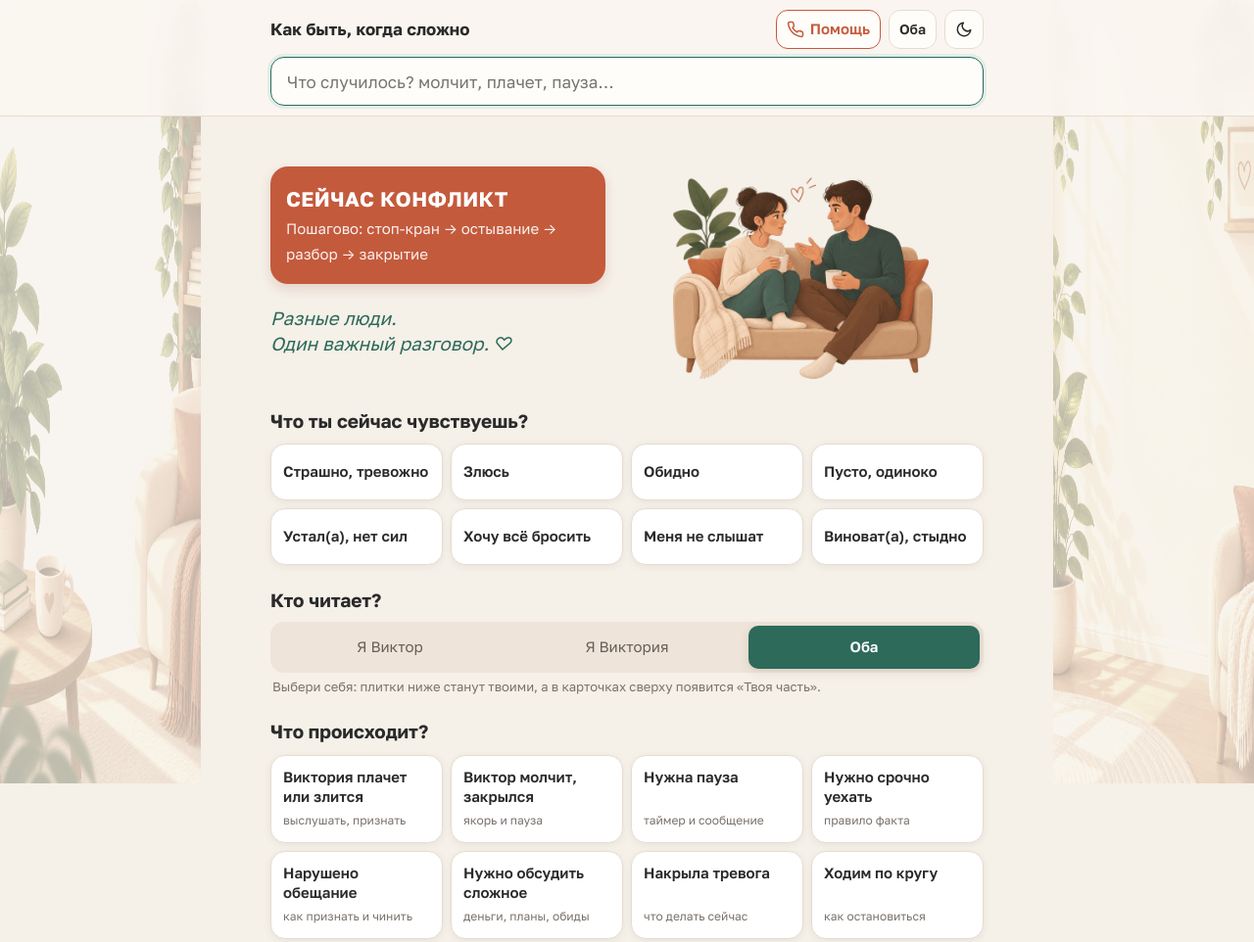
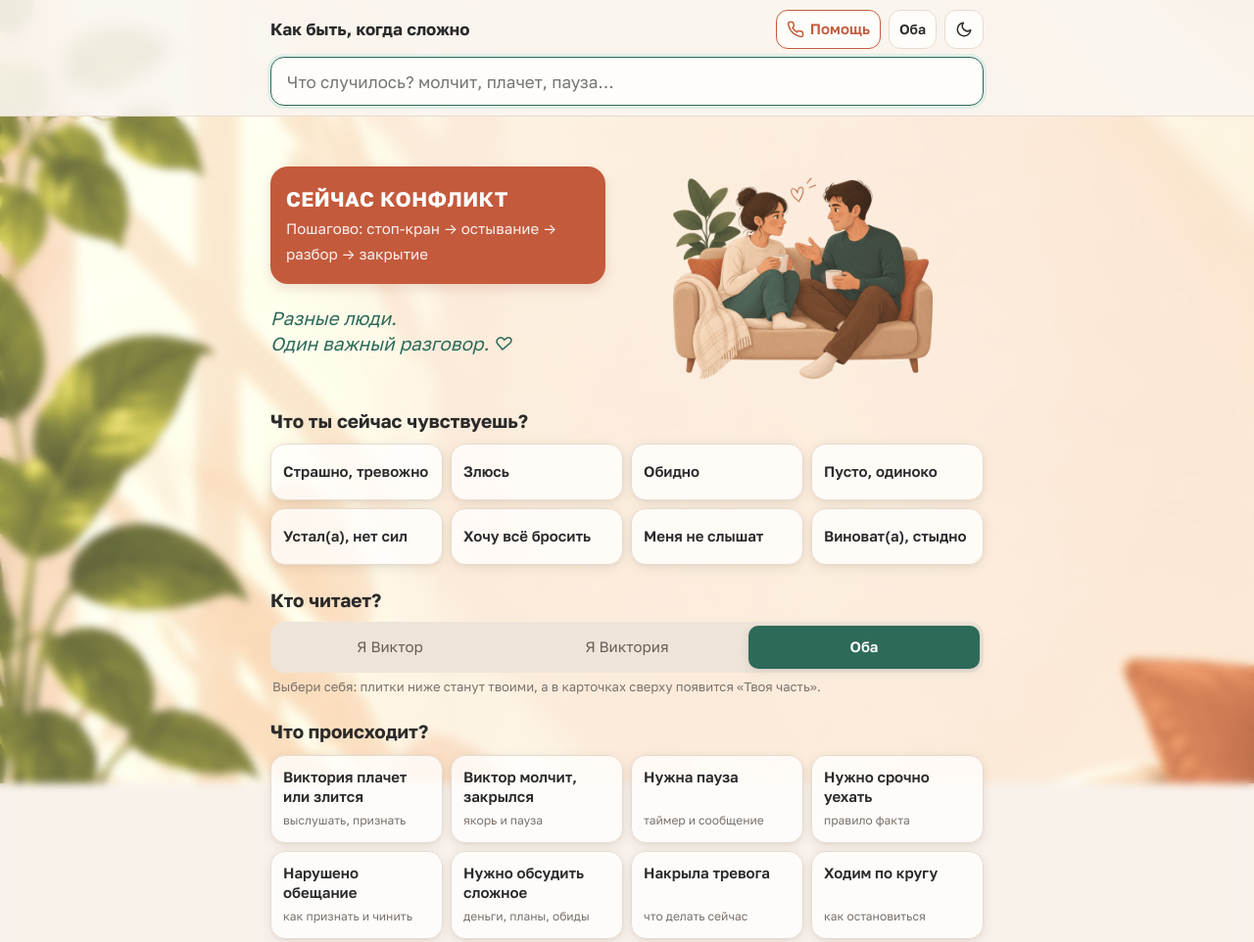
Before and after one commit to artifexform/oporaform, a plain HTML site: page index.html in a window 1280 px wide. Shown: the top 962 px of the page at 98% size. Drawn offline with Linux system fonts and the light colour scheme.

Commit message:
fix: фон-комната на весь экран, белая подложка 20%, падающие сердечки розовые/белые/серые

```diff
--- a/index.html
+++ b/index.html
@@ -275,9 +275,8 @@ footer{padding-bottom:4px}
 .birds.fly{animation:bird-fly 2.5s ease-in-out forwards}
 @keyframes bird-sway{0%,100%{transform:translateY(0) rotate(-1deg)}50%{transform:translateY(-4px) rotate(1deg)}}
 @keyframes bird-fly{0%{transform:translate3d(0,0,0) rotate(0);opacity:1}100%{transform:translate3d(-75vw,-25vh,0) rotate(9deg);opacity:0}}
-.particle{position:fixed;top:-24px;z-index:4;pointer-events:none;will-change:transform,opacity;
-  font-size:18px;line-height:1;animation:particle-fall linear forwards}
-@keyframes particle-fall{to{transform:translate3d(30px,110vh,0) rotate(300deg);opacity:0}}
+.particle{position:fixed;top:-40px;z-index:3;pointer-events:none;line-height:1;animation:fall linear forwards;text-shadow:0 0 6px rgba(255,255,255,0.4)}
+@keyframes fall{to{transform:translateY(110vh) rotate(25deg);opacity:0.1}}
 @media(max-width:900px){
   .bg-decor-left,.bg-decor-right{width:12vw;opacity:.5}
   .birds{width:95px}
@@ -302,24 +301,29 @@ footer{padding-bottom:4px}
 }
 
 
-/* точечная настройка фона и бокового декора */
-html, body, .site { background: #f5f0e8 !important; }
-.bg-decor-left, .bg-decor-right {
-  opacity: 0.3;
-  filter: brightness(1.15) saturate(0.6);
+/* Фоновая комната и полупрозрачная подложка контента */
+body::before {
+  content:"";
+  position:fixed;
+  inset:0;
+  z-index:-2;
+  pointer-events:none;
+  background-image:url("images/Repair (17).png");
+  background-size:cover;
+  background-position:center;
+  background-repeat:no-repeat;
+  filter:brightness(1.05) saturate(0.85);
 }
-body::before {
-  opacity: 0.3;
-  filter: brightness(1.15) saturate(0.6);
+.bg-decor-left, .bg-decor-right { display:none !important; }
+main, .content, .page-content, .page {
+  background:rgba(255,255,255,0.2) !important;
+  backdrop-filter:blur(4px);
+  -webkit-backdrop-filter:blur(4px);
+  border:none !important;
+  box-shadow:none !important;
 }
-main, .wrap, .content, .page-content {
-  background: transparent !important;
-  box-shadow: none !important;
-  border: none !important;
-}
-.tile, .card, .feel, .chip {
-  background: #ffffff;
-  box-shadow: 0 2px 8px rgba(0,0,0,0.06);
+.tile, .card, .feel, .chip, .row {
+  background:rgba(255,255,255,0.75) !important;
 }
 
 </style>
@@ -933,86 +937,30 @@ if (window.matchMedia && matchMedia('(min-width: 900px)').matches) $('#q').focus
 </script>
 
 <script>
-/* Seasonal particles: only active during scrolling; RAF is canceled after 1.5s idle. */
-(() => {
-  const reduceMotion = window.matchMedia && window.matchMedia('(prefers-reduced-motion: reduce)').matches;
-  if (reduceMotion) return;
-
-  const month = new Date().getMonth();
-  const season = month >= 2 && month <= 4 ? 'spring'
-    : month >= 5 && month <= 7 ? 'summer'
-    : month >= 8 && month <= 10 ? 'autumn' : 'winter';
-  const symbols = {
-    winter: ['♥'],
-    spring: ['♥'],
-    summer: ['♥'],
-    autumn: ['♥']
-  };
-  const MAX_PARTICLES = 45;
-  const particles = new Set();
-  let rafId = 0, stopTimer = 0, lastTime = 0, lastSpawn = 0;
-
-  function createParticle(now) {
-    if (particles.size >= MAX_PARTICLES) return;
-    const el = document.createElement('span');
-    el.className = 'particle';
-    el.textContent = symbols[season][Math.floor(Math.random() * symbols[season].length)];
-    el.style.left = (Math.random() * 100) + 'vw';
-    el.style.opacity = '0.2';
-    el.dataset.speed = String(.45 + Math.random() * .8);
-    el.dataset.x = String(Math.random() * 18 - 9);
-    el.dataset.y = '-24';
-    el.dataset.rot = String(Math.random() * 180);
-    el.dataset.size = String(12 + Math.random() * 20);
-    el.style.fontSize = el.dataset.size + 'px';
-    el.style.color = ['#e8a0b5', '#ffffff', '#a7a7a7'][Math.floor(Math.random() * 3)];
-    document.body.appendChild(el);
-    particles.add(el);
+(function(){
+  const colors=['#f4b6c2','#ffffff','#b8b8b8'];
+  let n=0,last=0,t=null,go=false;
+  function spawn(){
+    const now=Date.now();
+    if(now-last<60||n>=40)return;
+    last=now;n++;
+    const p=document.createElement('span');
+    p.className='particle';
+    p.textContent='♥';
+    const size=12+Math.random()*28;
+    p.style.left=Math.random()*100+'vw';
+    p.style.fontSize=size+'px';
+    p.style.color=colors[Math.floor(Math.random()*colors.length)];
+    p.style.opacity='0.2';
+    p.style.animationDuration=(5+Math.random()*4)+'s';
+    document.body.appendChild(p);
+    setTimeout(()=>{p.remove();n--;},9000);
   }
-
-  function animate(now) {
-    if (!lastTime) lastTime = now;
-    const dt = Math.min(40, now - lastTime);
-    lastTime = now;
-
-    if (now - lastSpawn > 130 && particles.size < MAX_PARTICLES) {
-      createParticle(now);
-      lastSpawn = now;
-    }
-
-    particles.forEach(el => {
-      const y = Number(el.dataset.y) + Number(el.dataset.speed) * dt * .075;
-      const x = Number(el.dataset.x) + Math.sin(now / 900 + Number(el.dataset.rot)) * .12;
-      el.dataset.y = String(y);
-      el.dataset.x = String(x);
-      el.style.transform = `translate3d(${x}px, ${y}vh, 0) rotate(${Number(el.dataset.rot) + y * 2}deg)`;
-      if (y > 110) {
-        particles.delete(el);
-        el.remove();
-      }
-    });
-
-    rafId = requestAnimationFrame(animate);
-  }
-
-  function start() {
-    if (!rafId) {
-      lastTime = 0;
-      lastSpawn = 0;
-      rafId = requestAnimationFrame(animate);
-    }
-    clearTimeout(stopTimer);
-    stopTimer = setTimeout(stop, 1500);
-  }
-
-  function stop() {
-    clearTimeout(stopTimer);
-    if (rafId) cancelAnimationFrame(rafId);
-    rafId = 0;
-    lastTime = 0;
-  }
-
-  window.addEventListener('scroll', start, { passive: true });
+  window.addEventListener('scroll',()=>{
+    if(!go){go=true;spawn();}
+    clearTimeout(t);
+    t=setTimeout(()=>{go=false;},1500);
+  },{passive:true});
 })();
 
 /* Bird animation is enabled only if a real bullfinch asset is supplied. */
```
